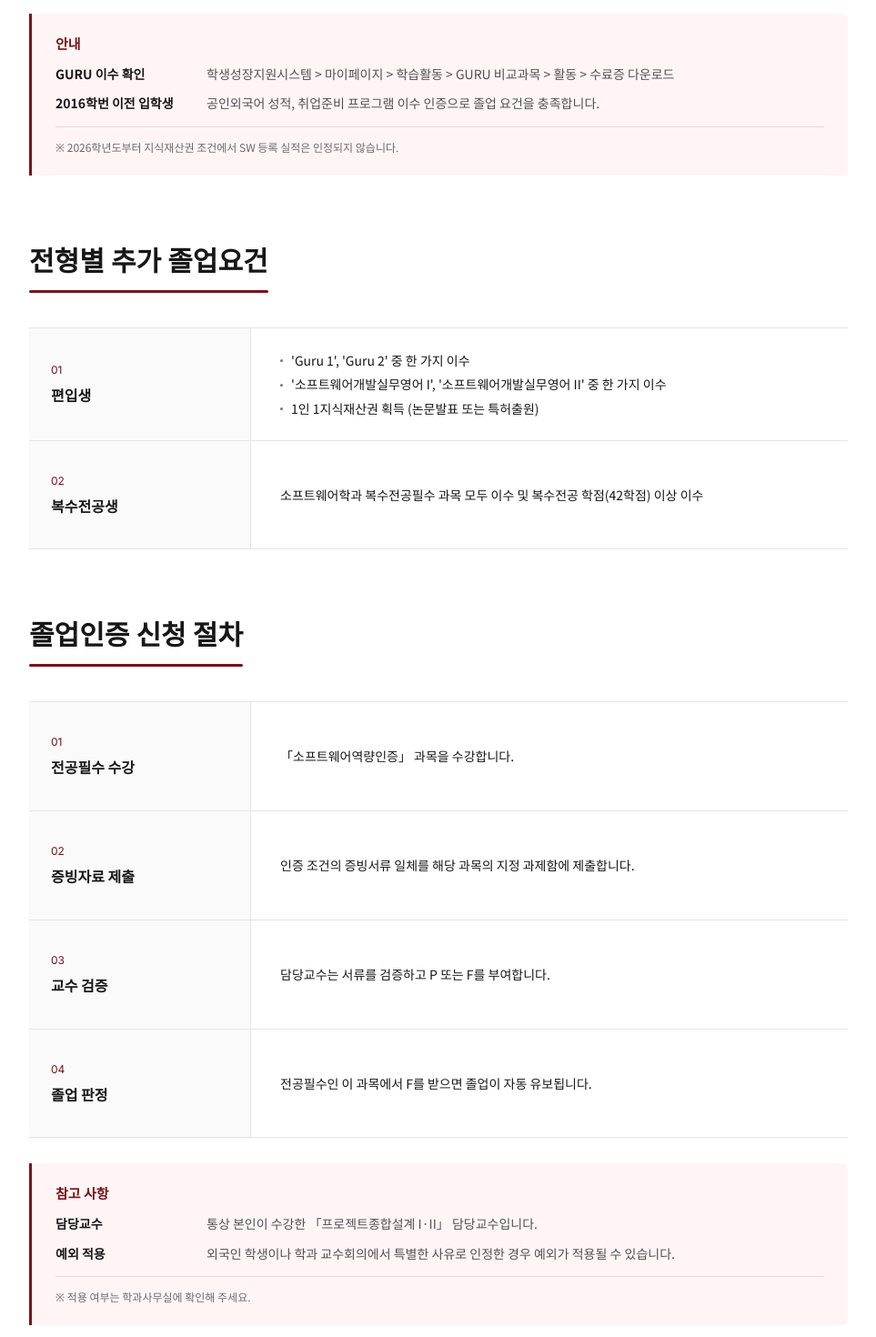
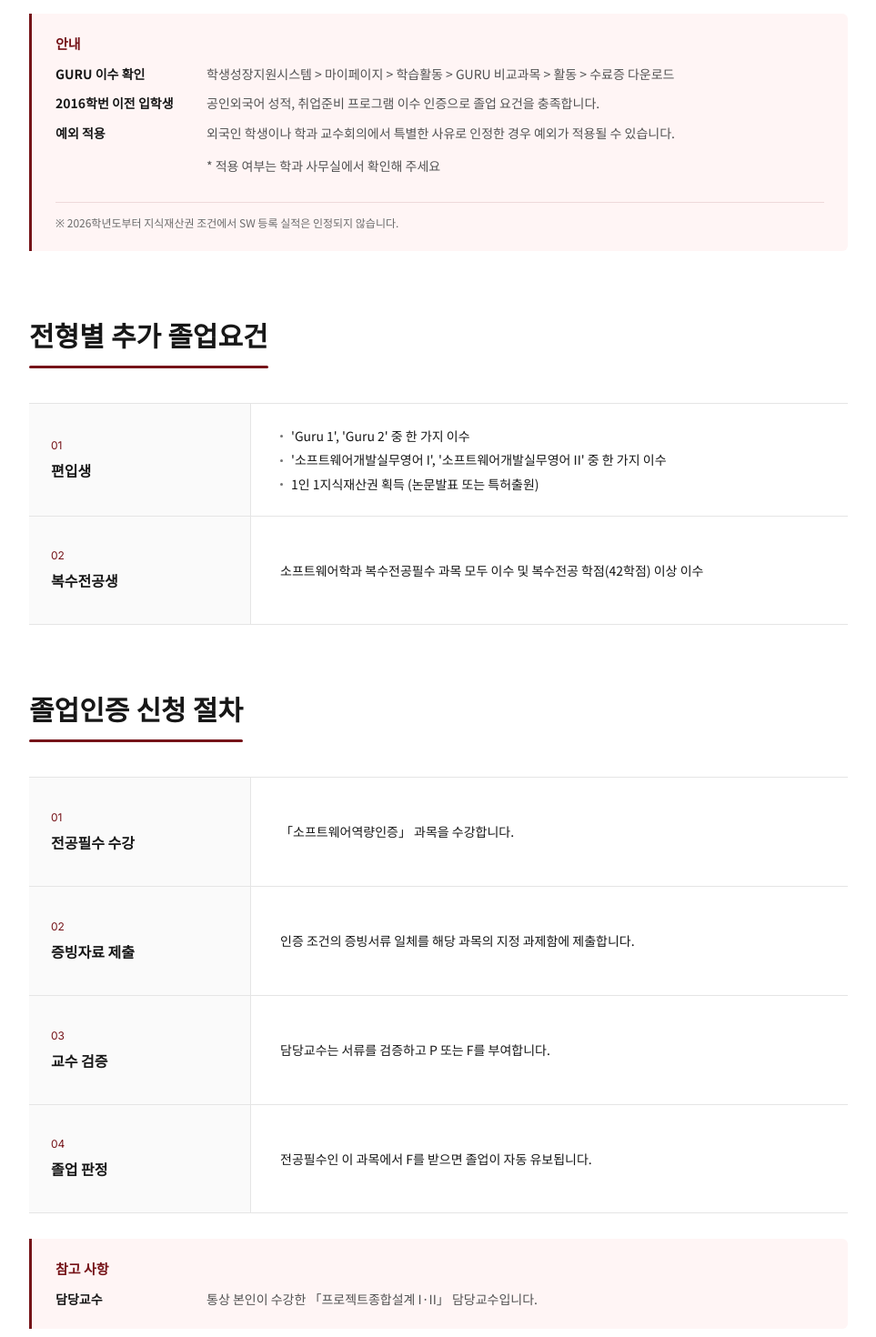
Before and after one commit to swu-sw-hompage/FE-v1, a React (Vite) app: page /curriculum/requirements in a window 1280 px wide. Shown: the part 840-2310 px from the top of the page at 91% size, without its empty margins (288-1251 px from the left). Built offline with nearby package versions, Linux system fonts and the light colour scheme; no server answers; a web font is replaced by a local one.

Commit message:
fix: move graduation exception notice below pre-2017 entrants

```diff
--- a/src/pages/Curriculum/Requirements.jsx
+++ b/src/pages/Curriculum/Requirements.jsx
@@ -39,16 +39,17 @@ const REQUIREMENT_NOTICE = [
     label: '2016학번 이전 입학생',
     text: '공인외국어 성적, 취업준비 프로그램 이수 인증으로 졸업 요건을 충족합니다.',
   },
+  {
+    label: '예외 적용',
+    text: '외국인 학생이나 학과 교수회의에서 특별한 사유로 인정한 경우 예외가 적용될 수 있습니다.',
+    note: '* 적용 여부는 학과 사무실에서 확인해 주세요',
+  },
 ]
 
 const CERTIFICATION_NOTICE = [
   {
     label: '담당교수',
     text: '통상 본인이 수강한 「프로젝트종합설계 I·II」 담당교수입니다.',
-  },
-  {
-    label: '예외 적용',
-    text: '외국인 학생이나 학과 교수회의에서 특별한 사유로 인정한 경우 예외가 적용될 수 있습니다.',
   },
 ]
 
@@ -60,7 +61,10 @@ function Notice({ title, rows, note }) {
         {rows.map((row) => (
           <div className="requirements__notice-row" key={row.label}>
             <dt>{row.label}</dt>
-            <dd>{row.text}</dd>
+            <dd>
+              {row.text}
+              {row.note && <p className="requirements__notice-inline-note">{row.note}</p>}
+            </dd>
           </div>
         ))}
       </dl>
@@ -117,7 +121,6 @@ export default function Requirements() {
             <Notice
               title="참고 사항"
               rows={CERTIFICATION_NOTICE}
-              note="※ 적용 여부는 학과사무실에 확인해 주세요."
             />
           </section>
         </main>
```
